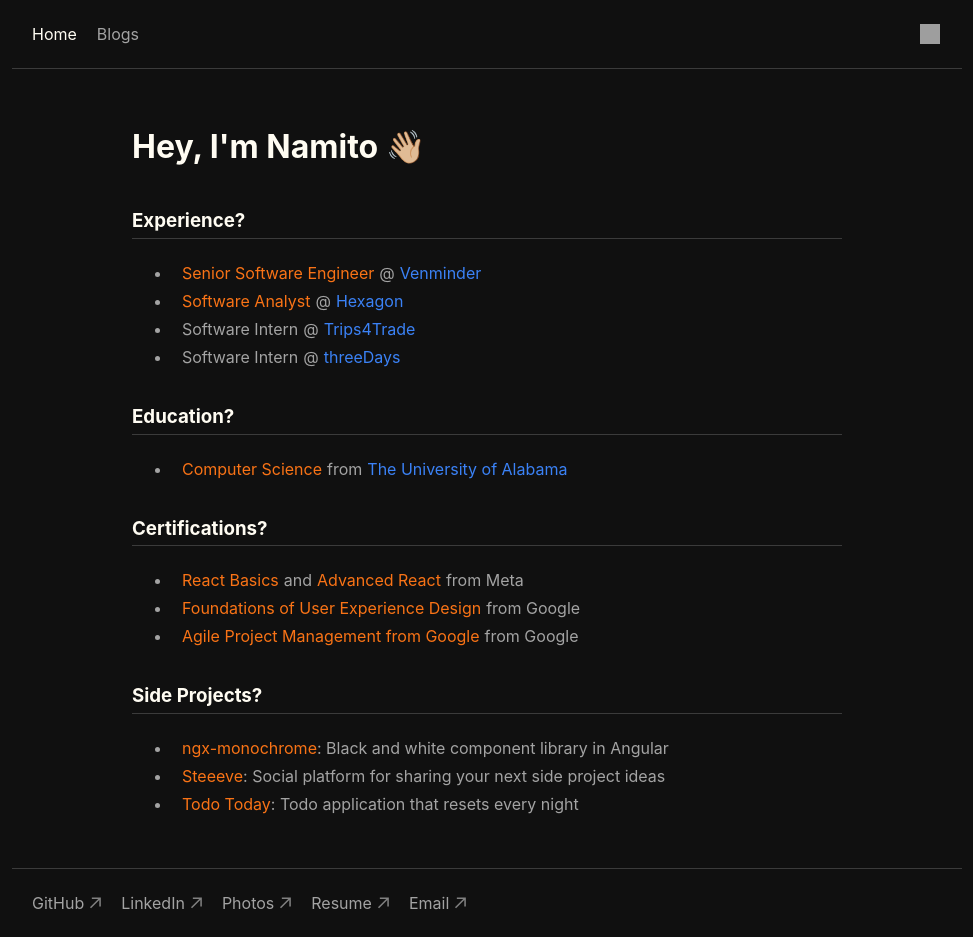
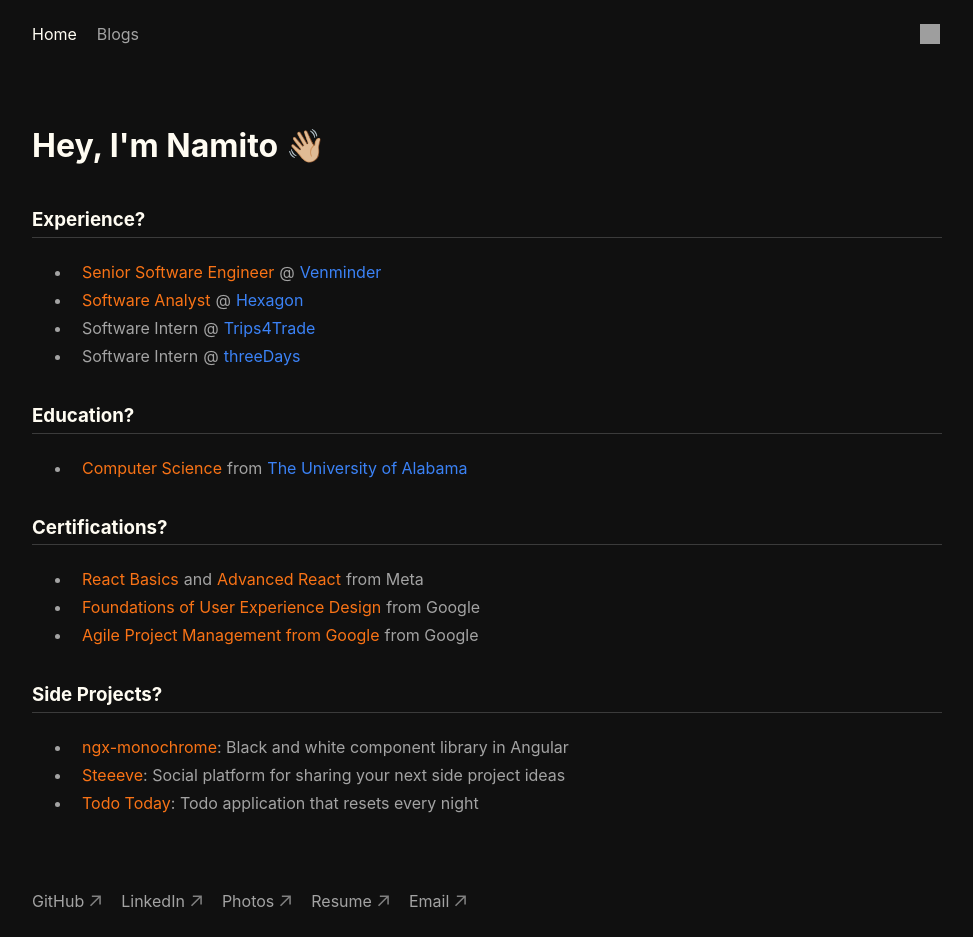
Before and after one commit to namitoyokota/portfolio, a Next.js app: page / in a window 1280 px wide. Shown: the whole page, without its empty margins (153-1126 px from the left). Built offline with nearby package versions, Linux system fonts and the light colour scheme; grey boxes are pictures that could not be loaded.

Commit message:
remove header footer border

```diff
--- a/components/Layout.tsx
+++ b/components/Layout.tsx
@@ -9,13 +9,9 @@
     return (
         <div className={styles.content}>
             <Head customMeta={customMeta} />
-            <header>
-                <div>
-                    <div className={styles.navigation}>
-                        <Navigation />
-                        <ThemeSwitch />
-                    </div>
-                </div>
+            <header className={styles.navigation}>
+                <Navigation />
+                <ThemeSwitch />
             </header>
             <main>{children}</main>
             <footer>
--- a/styles/footer.module.css
+++ b/styles/footer.module.css
@@ -4,6 +4,5 @@
     flex-wrap: wrap;
     column-gap: 20px;
     row-gap: 5px;
-    border-top: 1px solid rgba(230, 230, 230, 0.2);
     padding: 20px;
 }
--- a/styles/globals.css
+++ b/styles/globals.css
@@ -40,9 +40,6 @@
 
 main {
     width: 100%;
-    max-width: 750px;
-    margin-left: auto;
-    margin-right: auto;
     padding: 0 20px;
 }
 
--- a/styles/layout.module.css
+++ b/styles/layout.module.css
@@ -14,6 +14,5 @@
     grid-template-columns: min-content auto 25px;
     column-gap: 20px;
     align-items: center;
-    border-bottom: 1px solid rgba(230, 230, 230, 0.2);
     padding: 20px;
 }
```
